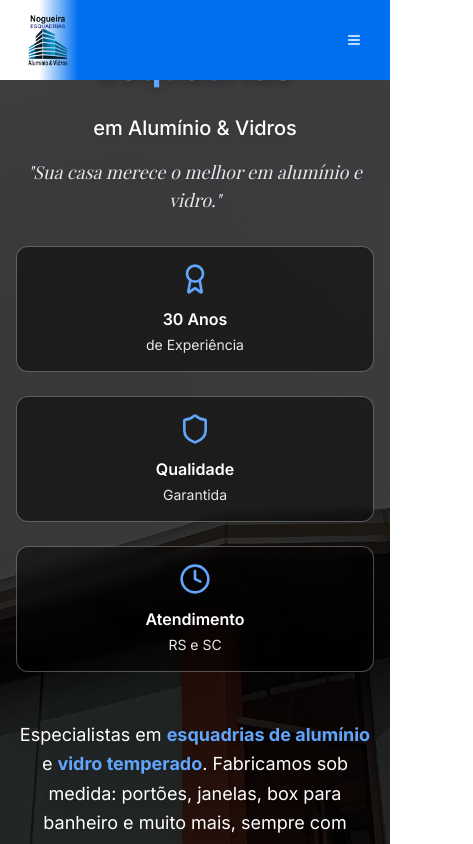
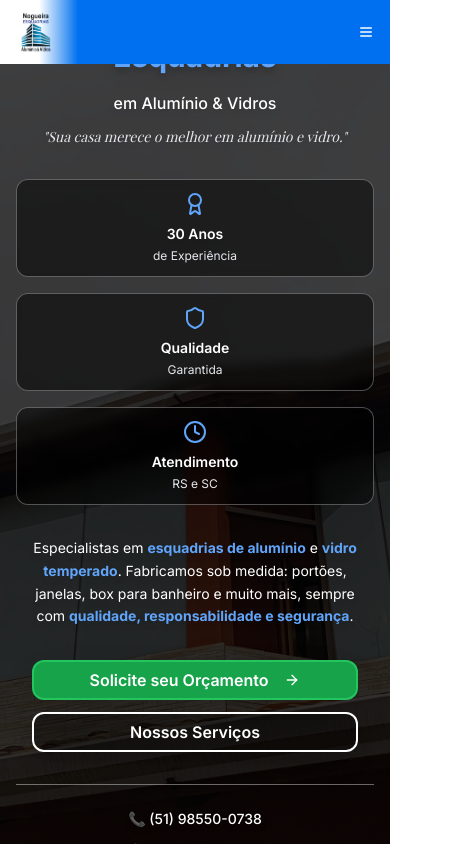
Before and after one commit to DevZipMateus/nogueira-esquadrias, a React (Vite) app: page / in a window 390 px wide. Shown: the top 844 px of the page, 473 px wide, since content can reach past the window. Built offline with nearby package versions, Linux system fonts and the light colour scheme.

Commit message:
Refactor: Improve site responsiveness
Enhanced the responsiveness of the website across various sections and components. This includes adjustments to layout, spacing, and element sizing to ensure a seamless experience on different screen sizes, from mobile to desktop.

```diff
--- a/src/components/layout/NogueiraHeader.tsx
+++ b/src/components/layout/NogueiraHeader.tsx
@@ -45,32 +45,32 @@ const NogueiraHeader = () => {
         background: 'linear-gradient(to right, white 0%, white 10%, #0070F0 20%, #0070F0 100%)'
       }}
     >
-      <div className="max-w-7xl mx-auto px-4 sm:px-6 lg:px-8">
-        <div className="flex items-center justify-between h-20">
+      <div className="max-w-7xl mx-auto px-3 sm:px-4 lg:px-6 xl:px-8">
+        <div className="flex items-center justify-between h-16 sm:h-18 lg:h-20">
           {/* Logo */}
           <div className="flex-shrink-0">
             <button
               onClick={() => scrollToSection('hero')}
-              className="flex items-center space-x-3 hover:opacity-80 transition-opacity"
+              className="flex items-center space-x-2 sm:space-x-3 hover:opacity-80 transition-opacity"
               aria-label="Nogueira Esquadrias - Página inicial"
             >
-              <div className="w-16 h-16 flex items-center justify-center">
+              <div className="w-12 h-12 sm:w-14 sm:h-14 lg:w-16 lg:h-16 flex items-center justify-center">
                 <img
                   src="/lovable-uploads/36048940-5c6b-4c17-9ff7-1586aa348f74.png"
                   alt="Nogueira Esquadrias - Logo"
-                  className="w-16 h-16 object-contain"
+                  className="w-full h-full object-contain"
                 />
               </div>
             </button>
           </div>
 
           {/* Desktop Navigation */}
-          <nav className="hidden lg:flex items-center space-x-8">
+          <nav className="hidden lg:flex items-center space-x-6 xl:space-x-8">
             {navigationItems.map((item) => (
               <button
                 key={item.href}
                 onClick={() => scrollToSection(item.href)}
-                className="text-white hover:text-blue-200 transition-colors duration-200 font-medium"
+                className="text-white hover:text-blue-200 transition-colors duration-200 font-medium text-sm xl:text-base"
               >
                 {item.label}
               </button>
@@ -78,25 +78,26 @@ const NogueiraHeader = () => {
           </nav>
 
           {/* Contact Info & Mobile Menu */}
-          <div className="flex items-center space-x-4">
-            {/* Contact Info - Hidden on mobile */}
-            <div className="hidden xl:flex items-center space-x-4 text-sm text-white">
+          <div className="flex items-center space-x-2 sm:space-x-4">
+            {/* Contact Info - Progressive disclosure */}
+            <div className="hidden md:flex items-center space-x-2 lg:space-x-4 text-xs lg:text-sm text-white">
               <a
                 href="tel:+5551985500738"
-                className="flex items-center space-x-2 hover:text-blue-200 transition-colors"
+                className="flex items-center space-x-1 lg:space-x-2 hover:text-blue-200 transition-colors"
                 aria-label="Ligar para (51) 98550-0738"
               >
-                <Phone className="h-4 w-4" />
-                <span>(51) 98550-0738</span>
+                <Phone className="h-3 w-3 lg:h-4 lg:w-4" />
+                <span className="hidden lg:inline">(51) 98550-0738</span>
+                <span className="lg:hidden">Ligar</span>
               </a>
-              <span className="w-px h-4 bg-white/30"></span>
+              <span className="w-px h-3 lg:h-4 bg-white/30 hidden xl:inline"></span>
               <a
                 href="mailto:nogueiraesquadriasdealuminio@gmail.com"
-                className="flex items-center space-x-2 hover:text-blue-200 transition-colors"
+                className="hidden xl:flex items-center space-x-2 hover:text-blue-200 transition-colors"
                 aria-label="Enviar email"
               >
                 <Mail className="h-4 w-4" />
-                <span className="hidden 2xl:inline text-white">Email</span>
+                <span>Email</span>
               </a>
             </div>
 
@@ -104,11 +105,11 @@ const NogueiraHeader = () => {
             <Button
               variant="ghost"
               size="sm"
-              className="lg:hidden text-white hover:text-blue-200"
+              className="lg:hidden text-white hover:text-blue-200 p-1 sm:p-2"
               onClick={() => setIsMenuOpen(!isMenuOpen)}
               aria-label={isMenuOpen ? 'Fechar menu' : 'Abrir menu'}
             >
-              {isMenuOpen ? <X className="h-6 w-6" /> : <Menu className="h-6 w-6" />}
+              {isMenuOpen ? <X className="h-5 w-5 sm:h-6 sm:w-6" /> : <Menu className="h-5 w-5 sm:h-6 sm:w-6" />}
             </Button>
           </div>
         </div>
@@ -116,27 +117,27 @@ const NogueiraHeader = () => {
         {/* Mobile Navigation */}
         {isMenuOpen && (
           <div className="lg:hidden border-t border-white/20 bg-blue-600/95 backdrop-blur-md">
-            <nav className="py-4 space-y-2">
+            <nav className="py-3 sm:py-4 space-y-1 sm:space-y-2">
               {navigationItems.map((item) => (
                 <button
                   key={item.href}
                   onClick={() => scrollToSection(item.href)}
-                  className="block w-full text-left px-4 py-2 text-white hover:bg-white/10 hover:text-blue-100 transition-colors font-medium rounded-md"
+                  className="block w-full text-left px-3 sm:px-4 py-2 sm:py-2.5 text-white hover:bg-white/10 hover:text-blue-100 transition-colors font-medium rounded-md text-sm sm:text-base"
                 >
                   {item.label}
                 </button>
               ))}
-              <div className="border-t border-white/20 pt-4 px-4 space-y-2">
+              <div className="border-t border-white/20 pt-3 sm:pt-4 px-3 sm:px-4 space-y-2">
                 <a
                   href="tel:+5551985500738"
-                  className="flex items-center space-x-3 py-2 text-white hover:text-blue-100 transition-colors"
+                  className="flex items-center space-x-3 py-2 text-white hover:text-blue-100 transition-colors text-sm sm:text-base"
                 >
                   <Phone className="h-4 w-4" />
                   <span>(51) 98550-0738</span>
                 </a>
                 <a
                   href="mailto:nogueiraesquadriasdealuminio@gmail.com"
-                  className="flex items-center space-x-3 py-2 text-white hover:text-blue-100 transition-colors"
+                  className="flex items-center space-x-3 py-2 text-white hover:text-blue-100 transition-colors text-sm sm:text-base"
                 >
                   <Mail className="h-4 w-4" />
                   <span>Enviar Email</span>
--- a/src/components/sections/NogueiraHero.tsx
+++ b/src/components/sections/NogueiraHero.tsx
@@ -18,53 +18,54 @@ const NogueiraHero = () => {
     <section id="hero" className="relative min-h-screen flex items-center overflow-hidden">
       {/* Background Image */}
       <div
-        className="absolute inset-0 bg-cover bg-center"
+        className="absolute inset-0 bg-cover bg-center bg-no-repeat"
         style={{
           backgroundImage: `url('/lovable-uploads/be4a3387-6222-41e0-8219-0bd514da91c1.png')`,
         }}
       ></div>
 
-      {/* Dark overlay for better text readability - increased opacity */}
+      {/* Dark overlay for better text readability */}
       <div className="absolute inset-0 bg-black/75"></div>
 
-      <div className="relative z-10 section-container">
-        <div className="max-w-4xl mx-auto text-center text-white">
+      <div className="relative z-10 w-full">
+        <div className="max-w-7xl mx-auto px-4 sm:px-6 lg:px-8">
+          <div className="max-w-5xl mx-auto text-center text-white">
             {/* Main Heading */}
-          <div>
-            <h1 className="text-4xl sm:text-5xl md:text-6xl lg:text-7xl font-bold mb-6 leading-tight drop-shadow-lg">
+            <div className="mb-8 lg:mb-12">
+              <h1 className="text-3xl xs:text-4xl sm:text-5xl md:text-6xl lg:text-7xl xl:text-8xl font-bold mb-4 sm:mb-6 leading-tight drop-shadow-lg">
                 Nogueira
                 <span className="block text-blue-400 drop-shadow-lg">Esquadrias</span>
               </h1>
-            <p className="text-xl sm:text-2xl md:text-3xl font-medium mb-4 text-white drop-shadow-md">
+              <p className="text-base xs:text-lg sm:text-xl md:text-2xl lg:text-3xl font-medium mb-3 sm:mb-4 text-white drop-shadow-md">
                 em Alumínio & Vidros
               </p>
-            <p className="text-lg sm:text-xl md:text-2xl mb-8 text-gray-200 font-display italic drop-shadow-md">
+              <p className="text-sm xs:text-base sm:text-lg md:text-xl lg:text-2xl mb-6 sm:mb-8 text-gray-200 font-display italic drop-shadow-md max-w-4xl mx-auto">
                 "Sua casa merece o melhor em alumínio e vidro."
               </p>
             </div>
 
             {/* Features */}
-          <div className="grid grid-cols-1 sm:grid-cols-3 gap-6 sm:gap-8 mb-12 max-w-3xl mx-auto">
-            <div className="flex flex-col items-center text-center p-4 bg-black/50 border border-white/30 rounded-xl backdrop-blur-sm">
-              <Award className="h-8 w-8 mb-3 text-blue-400" aria-hidden="true" />
-              <h3 className="font-semibold mb-1 text-white drop-shadow-md">30 Anos</h3>
-              <p className="text-sm text-gray-200 drop-shadow-sm">de Experiência</p>
+            <div className="grid grid-cols-1 xs:grid-cols-3 gap-4 sm:gap-6 lg:gap-8 mb-8 sm:mb-12 max-w-4xl mx-auto">
+              <div className="flex flex-col items-center text-center p-3 sm:p-4 lg:p-6 bg-black/50 border border-white/30 rounded-xl backdrop-blur-sm">
+                <Award className="h-6 w-6 sm:h-8 sm:w-8 mb-2 sm:mb-3 text-blue-400" aria-hidden="true" />
+                <h3 className="font-semibold mb-1 text-white drop-shadow-md text-sm sm:text-base">30 Anos</h3>
+                <p className="text-xs sm:text-sm text-gray-200 drop-shadow-sm">de Experiência</p>
               </div>
-            <div className="flex flex-col items-center text-center p-4 bg-black/50 border border-white/30 rounded-xl backdrop-blur-sm">
-              <Shield className="h-8 w-8 mb-3 text-blue-400" aria-hidden="true" />
-              <h3 className="font-semibold mb-1 text-white drop-shadow-md">Qualidade</h3>
-              <p className="text-sm text-gray-200 drop-shadow-sm">Garantida</p>
+              <div className="flex flex-col items-center text-center p-3 sm:p-4 lg:p-6 bg-black/50 border border-white/30 rounded-xl backdrop-blur-sm">
+                <Shield className="h-6 w-6 sm:h-8 sm:w-8 mb-2 sm:mb-3 text-blue-400" aria-hidden="true" />
+                <h3 className="font-semibold mb-1 text-white drop-shadow-md text-sm sm:text-base">Qualidade</h3>
+                <p className="text-xs sm:text-sm text-gray-200 drop-shadow-sm">Garantida</p>
               </div>
-            <div className="flex flex-col items-center text-center p-4 bg-black/50 border border-white/30 rounded-xl backdrop-blur-sm">
-              <Clock className="h-8 w-8 mb-3 text-blue-400" aria-hidden="true" />
-              <h3 className="font-semibold mb-1 text-white drop-shadow-md">Atendimento</h3>
-              <p className="text-sm text-gray-200 drop-shadow-sm">RS e SC</p>
+              <div className="flex flex-col items-center text-center p-3 sm:p-4 lg:p-6 bg-black/50 border border-white/30 rounded-xl backdrop-blur-sm">
+                <Clock className="h-6 w-6 sm:h-8 sm:w-8 mb-2 sm:mb-3 text-blue-400" aria-hidden="true" />
+                <h3 className="font-semibold mb-1 text-white drop-shadow-md text-sm sm:text-base">Atendimento</h3>
+                <p className="text-xs sm:text-sm text-gray-200 drop-shadow-sm">RS e SC</p>
               </div>
             </div>
 
             {/* Description */}
-          <div className="mb-12">
-            <p className="text-lg sm:text-xl text-white max-w-3xl mx-auto leading-relaxed drop-shadow-md">
+            <div className="mb-8 sm:mb-12">
+              <p className="text-sm xs:text-base sm:text-lg lg:text-xl text-white max-w-4xl mx-auto leading-relaxed drop-shadow-md px-4 sm:px-0">
                 Especialistas em <strong className="text-blue-400">esquadrias de alumínio</strong> e <strong className="text-blue-400">vidro temperado</strong>.
                 Fabricamos sob medida: portões, janelas, box para banheiro e muito mais,
                 sempre com <strong className="text-blue-400">qualidade, responsabilidade e segurança</strong>.
@@ -72,19 +73,19 @@ const NogueiraHero = () => {
             </div>
 
             {/* Call to Action */}
-          <div className="flex flex-col sm:flex-row gap-4 justify-center items-center">
+            <div className="flex flex-col sm:flex-row gap-3 sm:gap-4 justify-center items-center mb-8 sm:mb-16 px-4 sm:px-0">
               <Button
                 onClick={handleWhatsAppClick}
-              className="bg-green-600 hover:bg-green-700 text-white px-8 py-6 text-lg font-semibold rounded-xl shadow-2xl hover:shadow-lg transition-all duration-300 group border-2 border-green-500"
+                className="w-full sm:w-auto bg-green-600 hover:bg-green-700 text-white px-6 sm:px-8 py-4 sm:py-6 text-base sm:text-lg font-semibold rounded-xl shadow-2xl hover:shadow-lg transition-all duration-300 group border-2 border-green-500"
                 aria-label="Solicitar orçamento via WhatsApp"
               >
                 Solicite seu Orçamento
-              <ArrowRight className="ml-2 h-5 w-5 group-hover:translate-x-1 transition-transform" />
+                <ArrowRight className="ml-2 h-4 w-4 sm:h-5 sm:w-5 group-hover:translate-x-1 transition-transform" />
               </Button>
               <Button
                 onClick={scrollToServices}
                 variant="outline"
-              className="border-2 border-white bg-black/30 text-white hover:bg-white hover:text-black px-8 py-6 text-lg font-semibold rounded-xl transition-all duration-300 shadow-xl"
+                className="w-full sm:w-auto border-2 border-white bg-black/30 text-white hover:bg-white hover:text-black px-6 sm:px-8 py-4 sm:py-6 text-base sm:text-lg font-semibold rounded-xl transition-all duration-300 shadow-xl"
                 aria-label="Ver nossos serviços"
               >
                 Nossos Serviços
@@ -92,8 +93,8 @@ const NogueiraHero = () => {
             </div>
 
             {/* Contact Info */}
-          <div className="mt-16 pt-8 border-t border-white/40">
-            <div className="flex flex-col sm:flex-row justify-center items-center gap-4 sm:gap-8 text-white">
+            <div className="pt-6 sm:pt-8 border-t border-white/40">
+              <div className="flex flex-col sm:flex-row justify-center items-center gap-3 sm:gap-4 lg:gap-8 text-white text-sm sm:text-base">
                 <a
                   href="tel:+5551985500738"
                   className="hover:text-blue-400 transition-colors drop-shadow-md font-medium"
@@ -115,6 +116,7 @@ const NogueiraHero = () => {
             </div>
           </div>
         </div>
+      </div>
     </section>
   );
 };
```
Also changed, not shown: src/components/sections/NogueiraLocation.tsx (+25 -25 lines), src/components/sections/NogueiraServices.tsx (+27 -26 lines), tailwind.config.ts (+8 -0 lines). Lines whose indentation alone changed are shown as unchanged.
